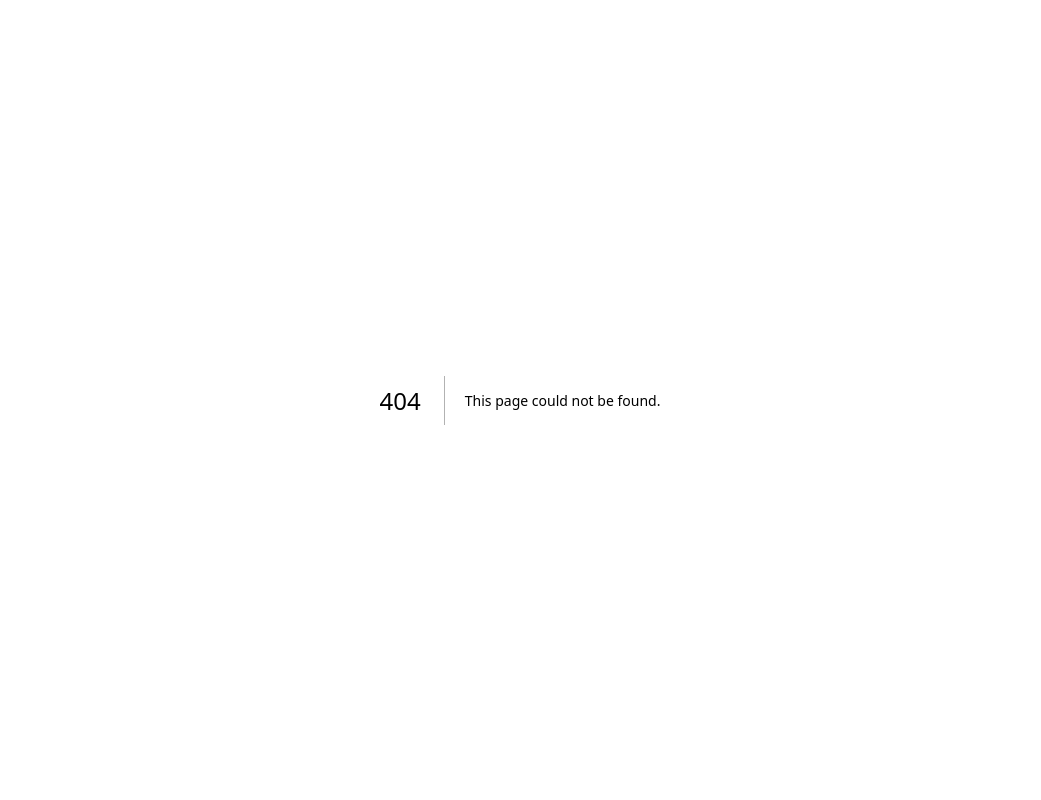
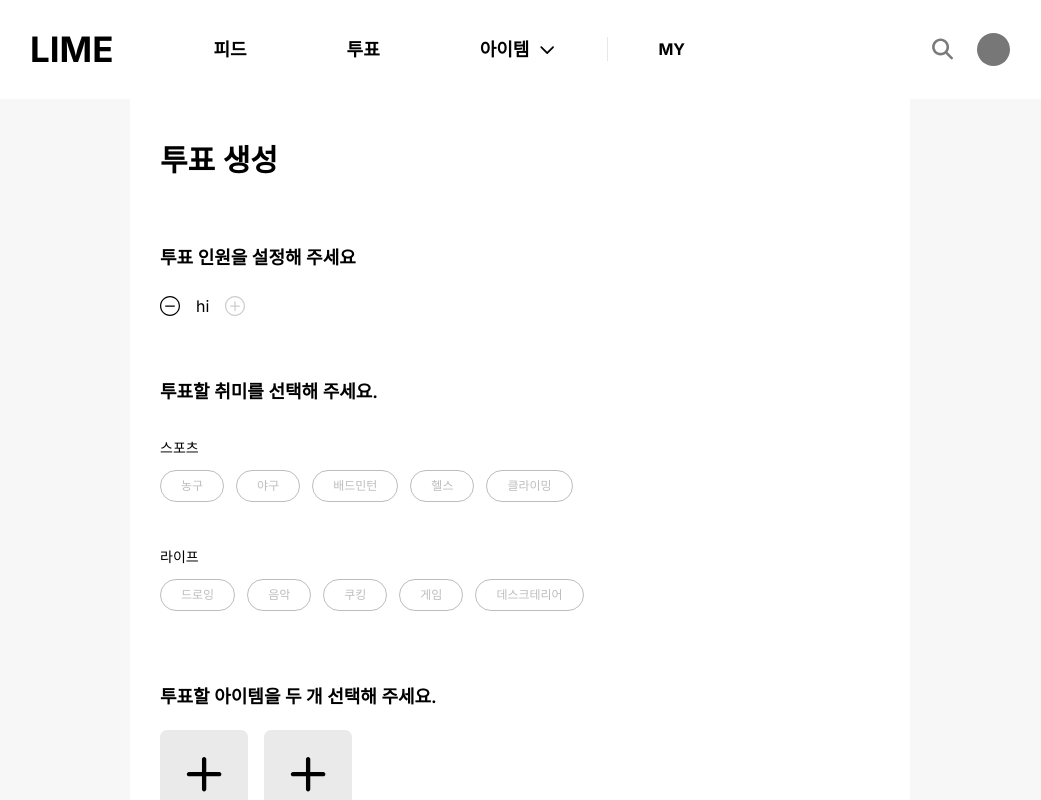
Before and after one commit to uju-in/lime-frontend, a Next.js app: page /votes/add-vote in a window 1280 px wide. Before the commit this address had no page. Shown: the top 800 px of the page, without its empty margins (120-1161 px from the left). Built offline with nearby package versions, Linux system fonts and the light colour scheme.

Commit message:
refactor: 투표 생성 페이지 폴더 변경

```diff
--- a/src/app/(route)/votes/_component/VoteForm.tsx
+++ b/src/app/(route)/votes/add-vote/_component/VoteForm.tsx
@@ -4,8 +4,10 @@ import React, { ChangeEvent, useState } from 'react'
 import Image from 'next/image'
 
 import CategorySelector from '@/app/_components/categorySelector'
+import VoteModal from './VoteModal'
 
 export default function VoteForm() {
+  const [showVoteModal, setShowVoteModal] = useState(false)
   const [voteInfo, setVoteInfo] = useState({
     hobby: '',
     maximumParticipants: 0,
@@ -32,14 +34,14 @@ export default function VoteForm() {
         <Image
           width={20}
           height={20}
-          src="image/icon/icon-circle_minus.svg"
+          src="/image/icon/icon-circle_minus.svg"
           alt="minus button"
         />
         <p>hi</p>
         <Image
           width={20}
           height={20}
-          src="image/icon/icon-circle_plus.svg"
+          src="/image/icon/icon-circle_plus.svg"
           alt="plus button"
         />
       </div>
@@ -56,11 +58,12 @@ export default function VoteForm() {
         <button
           type="button"
           className="flex h-[88px] w-[88px] items-center justify-center rounded-[6.729px] bg-[#EAEAEA]"
+          onClick={() => setShowVoteModal(true)}
         >
           <Image
             width={36}
             height={36}
-            src="image/icon/icon-plus.svg"
+            src="/image/icon/icon-plus.svg"
             alt="upload image"
           />
         </button>
@@ -71,7 +74,7 @@ export default function VoteForm() {
           <Image
             width={36}
             height={36}
-            src="image/icon/icon-plus.svg"
+            src="/image/icon/icon-plus.svg"
             alt="upload image"
           />
         </button>
@@ -95,6 +98,8 @@ export default function VoteForm() {
           생성하기
         </button>
       </div>
+      {/** 리뷰 작성 모달 */}
+      {showVoteModal && <VoteModal setShowVoteModal={setShowVoteModal} />}
     </form>
   )
 }
--- /dev/null
+++ b/src/app/(route)/votes/add-vote/_component/VoteModal.tsx
@@ -0,0 +1,15 @@
+import Modal from '@/app/_components/modal'
+import React from 'react'
+
+interface PropsType {
+  setShowVoteModal: React.Dispatch<React.SetStateAction<boolean>>
+}
+
+export default function VoteModal(props: PropsType) {
+  const { setShowVoteModal } = props
+  return (
+    <Modal>
+      <div className="h-[592px] w-[852px] rounded-[28px] bg-red-500" />
+    </Modal>
+  )
+}
--- /dev/null
+++ b/src/app/(route)/votes/add-vote/page.tsx
@@ -0,0 +1,12 @@
+import React from 'react'
+
+import VoteForm from './_component/VoteForm'
+
+export default function page() {
+  return (
+    <section className="w-[780px] bg-[#fff] px-[30px]">
+      <h1 className="mb-[10px] pt-[39px] text-[30px] font-[600]">투표 생성</h1>
+      <VoteForm />
+    </section>
+  )
+}
--- a/src/app/(route)/votes/page.tsx
+++ b/src/app/(route)/votes/page.tsx
@@ -1,12 +1,5 @@
 import React from 'react'
 
-import VoteForm from './_component/VoteForm'
-
-export default function page() {
-  return (
-    <section className="w-[780px] bg-[#fff] px-[30px]">
-      <h1 className="mb-[10px] pt-[39px] text-[30px] font-[600]">투표 생성</h1>
-      <VoteForm />
-    </section>
-  )
+export default function VoteListPage() {
+  return <div>page</div>
 }
```
Also changed, not shown: src/app/(route)/votes/add-vote/layout.tsx (renamed from src/app/(route)/votes/layout.tsx).
